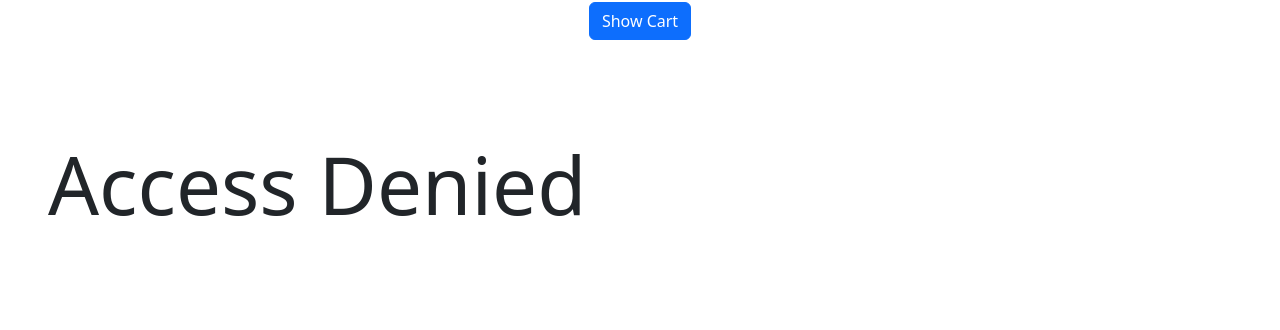
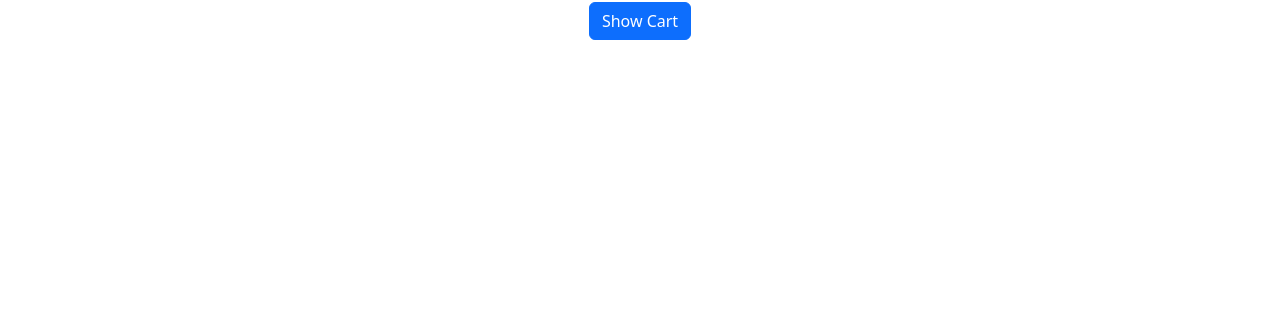
Before and after one commit to SHAIK14/Ecommerce, a React (Create React App) app: page /store in a window 1280 px wide. Shown: the part 1104-1434 px from the top of the page. After the commit the page ends 1192 px from the top, so only its background shows below. Built offline with nearby package versions, Linux system fonts and the light colour scheme.

Commit message:
commented store

```diff
--- a/src/components/Pages/Store.jsx
+++ b/src/components/Pages/Store.jsx
@@ -71,10 +71,10 @@ function Store() {
       </>
 
       <>
-        <h1 className="display-1 mt-5 p-5">Access Denied</h1>
+        {/* <h1 className="display-1 mt-5 p-5">Access Denied</h1>
         <h2 className="display-4 p-5">
           Signin/Signup to get access to Store page
-        </h2>
+        </h2> */}
       </>
     </>
   );
```
